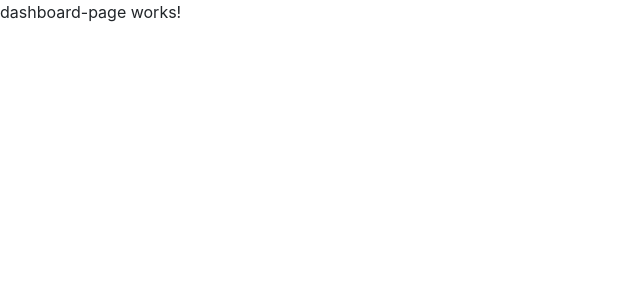
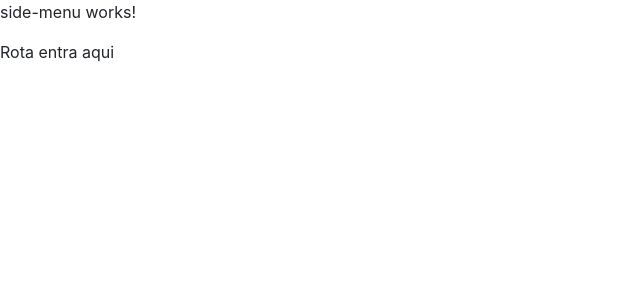
Before and after one commit to JuanTavares/ss-dashboard, an Angular app: page /dashboard in a window 1280 px wide. Shown: the top 300 px of the page, without its empty margins (0-640 px from the left). Built offline with nearby package versions, Linux system fonts and the light colour scheme.

Commit message:
Criando componente de side-menu
Esse será utilizado através de toda a aplicação após efetuar o login

```diff
--- /dev/null
+++ b/src/app/modules/dashboard/components/side-menu/side-menu.component.html
@@ -0,0 +1,3 @@
+<p>
+  side-menu works!
+</p>
--- /dev/null
+++ b/src/app/modules/dashboard/components/side-menu/side-menu.component.ts
@@ -0,0 +1,15 @@
+import { Component, OnInit } from '@angular/core';
+
+@Component({
+  selector: 'app-side-menu',
+  templateUrl: './side-menu.component.html',
+  styleUrls: ['./side-menu.component.css']
+})
+export class SideMenuComponent implements OnInit {
+
+  constructor() { }
+
+  ngOnInit() {
+  }
+
+}
--- a/src/app/modules/dashboard/dashboard.module.ts
+++ b/src/app/modules/dashboard/dashboard.module.ts
@@ -3,12 +3,13 @@ import { CommonModule } from '@angular/common';
 
 import { DashboardRoutingModule } from './dashboard-routing.module';
 import { DashboardPageComponent } from './pages/dashboard-page/dashboard-page.component';
+import { SideMenuComponent } from './components/side-menu/side-menu.component';
 
 @NgModule({
   imports: [
     CommonModule,
     DashboardRoutingModule
   ],
-  declarations: [DashboardPageComponent]
+  declarations: [DashboardPageComponent, SideMenuComponent]
 })
 export class DashboardModule { }
--- a/src/app/modules/dashboard/pages/dashboard-page/dashboard-page.component.html
+++ b/src/app/modules/dashboard/pages/dashboard-page/dashboard-page.component.html
@@ -1,3 +1,2 @@
-<p>
-  dashboard-page works!
-</p>
+<app-side-menu></app-side-menu>
+<p>Rota entra aqui</p>
```
Also changed, not shown: src/app/modules/dashboard/components/side-menu/side-menu.component.css (added), 1 other file (tests, documents, lock files or other folders).
